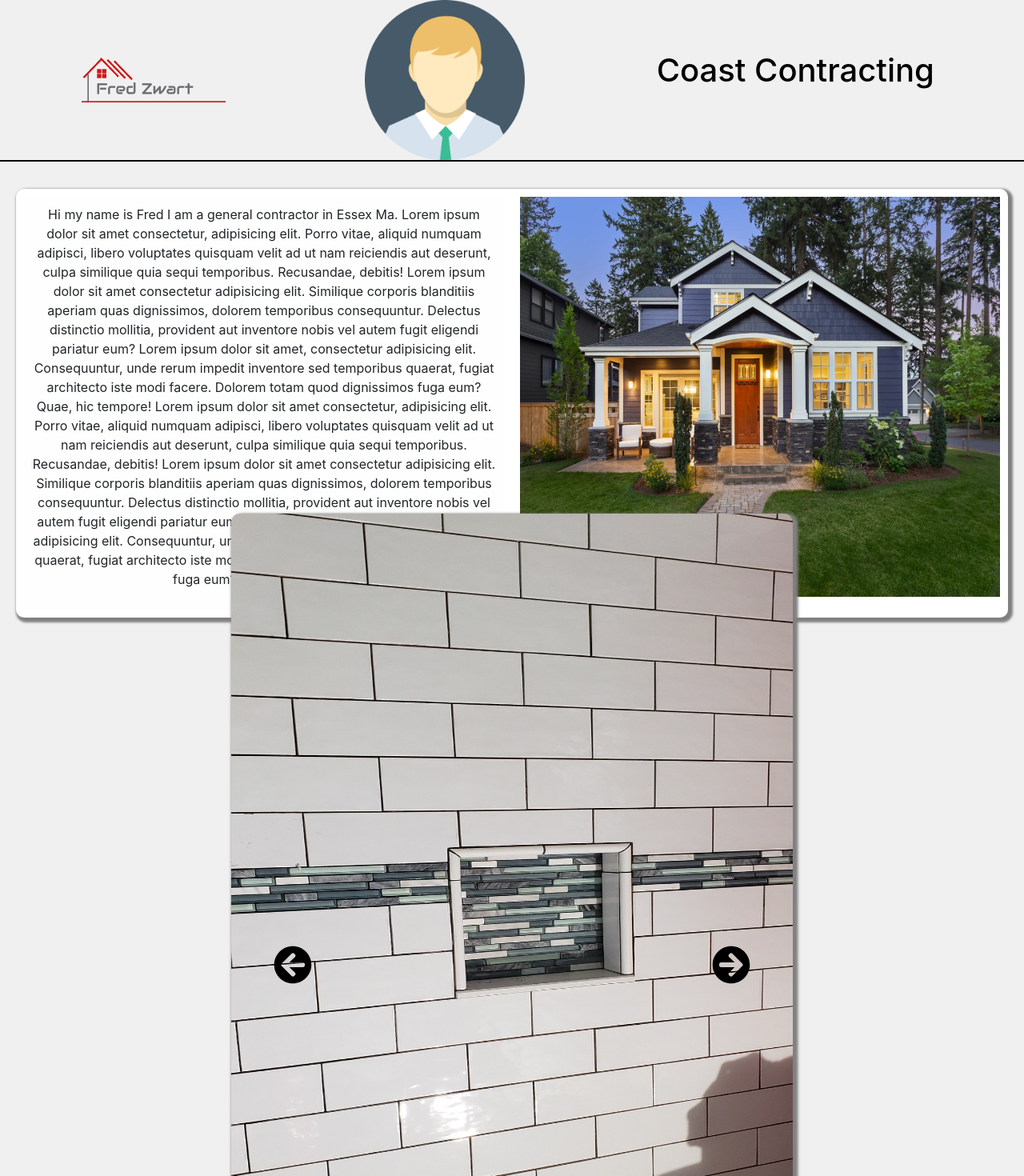
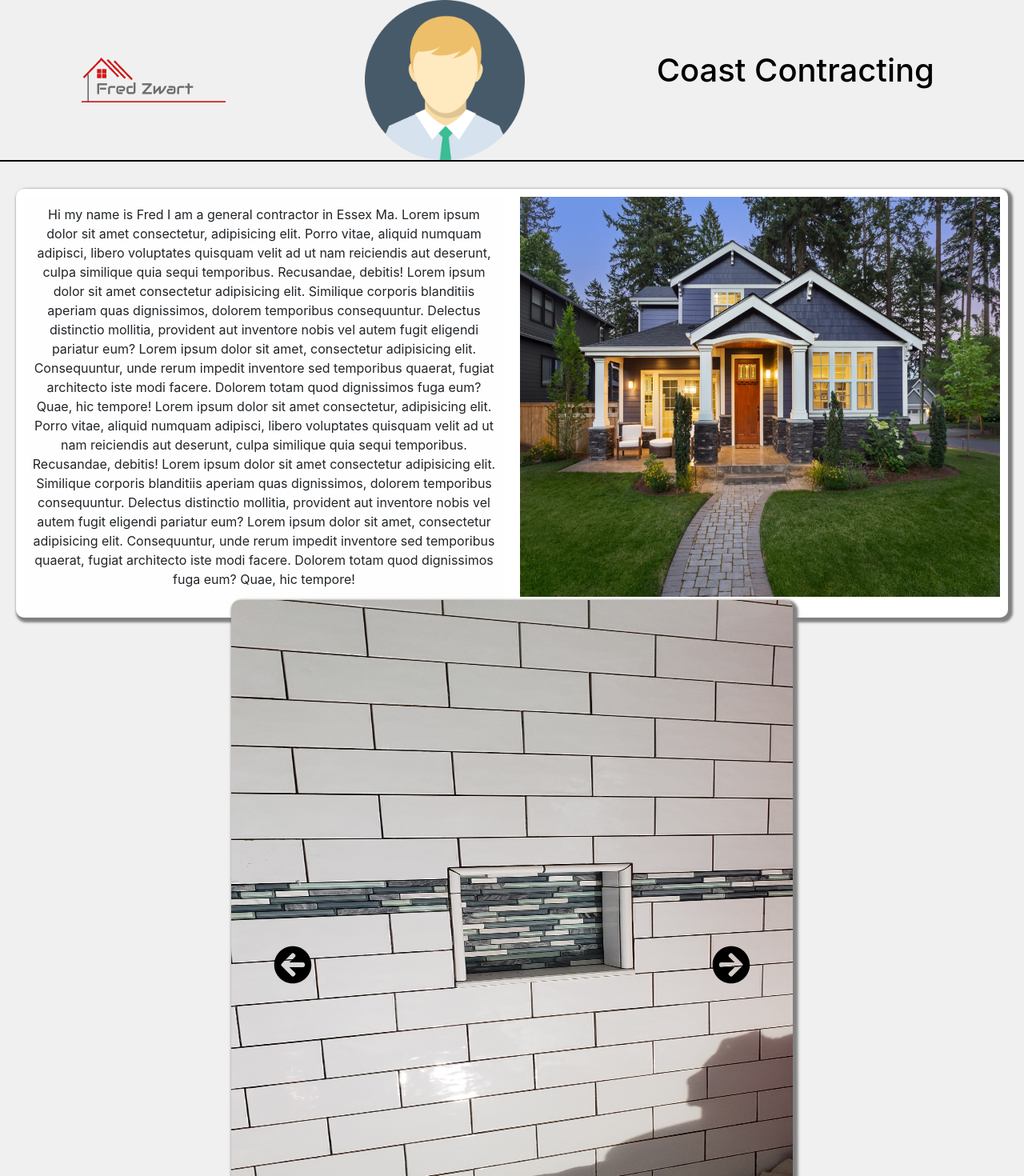
Before and after one commit to agoody44/Freds-Website-front, a React (Create React App) app: page / in a window 1280 px wide. Shown: the top 1470 px of the page at 80% size. Built offline with nearby package versions, Linux system fonts and the light colour scheme.

Commit message:
updates slider img size

```diff
--- a/src/App.css
+++ b/src/App.css
@@ -84,7 +84,7 @@ hr {
 
 .image {
   width: 650px;
-  height: 1000px;
+  height: 800px;
   border-radius: 10px;
   /* border: 2px solid #000000; */
   box-shadow: 3px 3px 3px 3px grey;
@@ -179,11 +179,6 @@ hr {
   box-shadow: 1px 1px 4px 1px rgb(58,57,57);
 }
 
-.container input:focus,
-.container textarea:focus {
-box-shadow: 1px 1px 4px 1px rgb(49,170,240);
-}
-
 .btn {
   width: 100%;
   text-align: center;
--- a/src/App.js
+++ b/src/App.js
@@ -24,6 +24,7 @@ function App() {
       <br/>
       <HomePage />
       <ImageSlider slides={SliderData} />
+      <br/>
       <Form />
       <hr className="footerHr"/>
       <Social />
```
Also changed, not shown: 1 other file (tests, documents, lock files or other folders).
